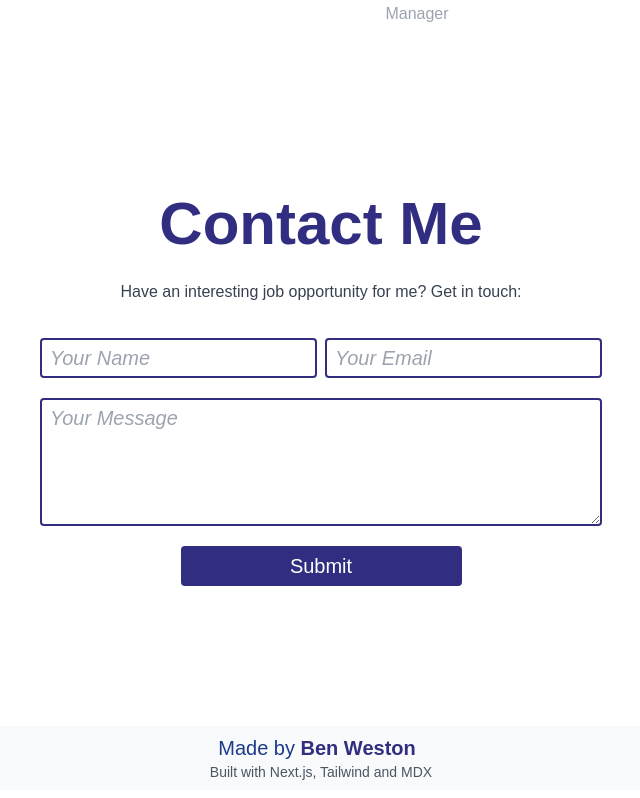
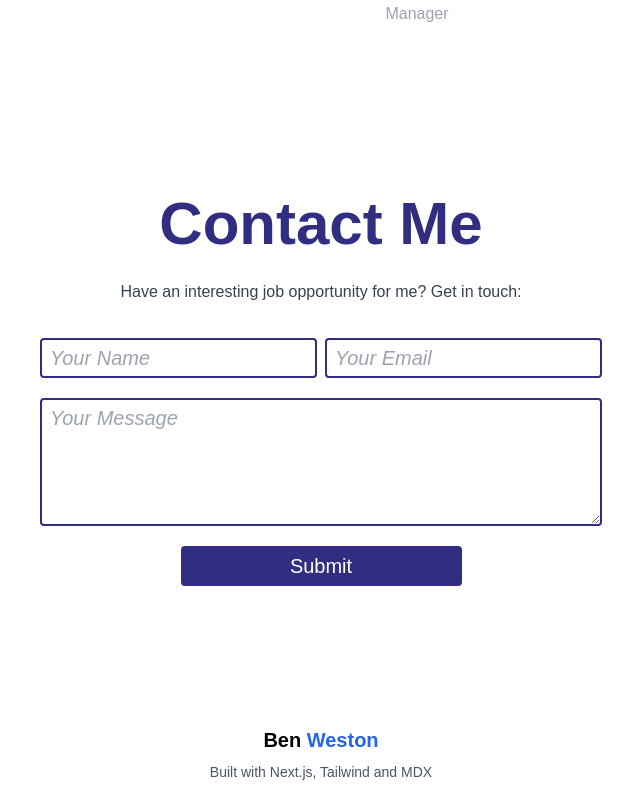
Before and after one commit to benwestondigital/next-portfolio, a Next.js app: page / in a window 1280 px wide. Shown: the part 4074-4872 px from the top of the page, without its empty margins (319-959 px from the left). Built offline with nearby package versions, Linux system fonts and the light colour scheme.

Commit message:
edit styling add built with section

```diff
--- a/components/Footer.jsx
+++ b/components/Footer.jsx
@@ -1,16 +1,17 @@
 const Footer = () => {
   return (
-    <div className='h-16 bg-gray-50 flex flex-col justify-center items-center'>
-      <h3 className='text-xl text-blue-900 mr-2'>
-        Made by{' '}
+    <div className='mt-16 flex flex-col justify-center items-center'>
+      <h3 className='text-xl'>
         <a
           href='#'
-          className='cursor-pointer font-semibold text-indigo-900 hover:text-black'
+          className='cursor-pointer font-semibold hover:text-black'
         >
-          Ben Weston
+          Ben <span className='text-blue-600'>Weston</span>
         </a>
       </h3>
-      <p className="text-sm text-gray-600">Built with Next.js, Tailwind and MDX</p>
+      <p className='text-sm pt-2 pb-4 text-gray-600'>
+        Built with Next.js, Tailwind and MDX
+      </p>
     </div>
   );
 };
```
